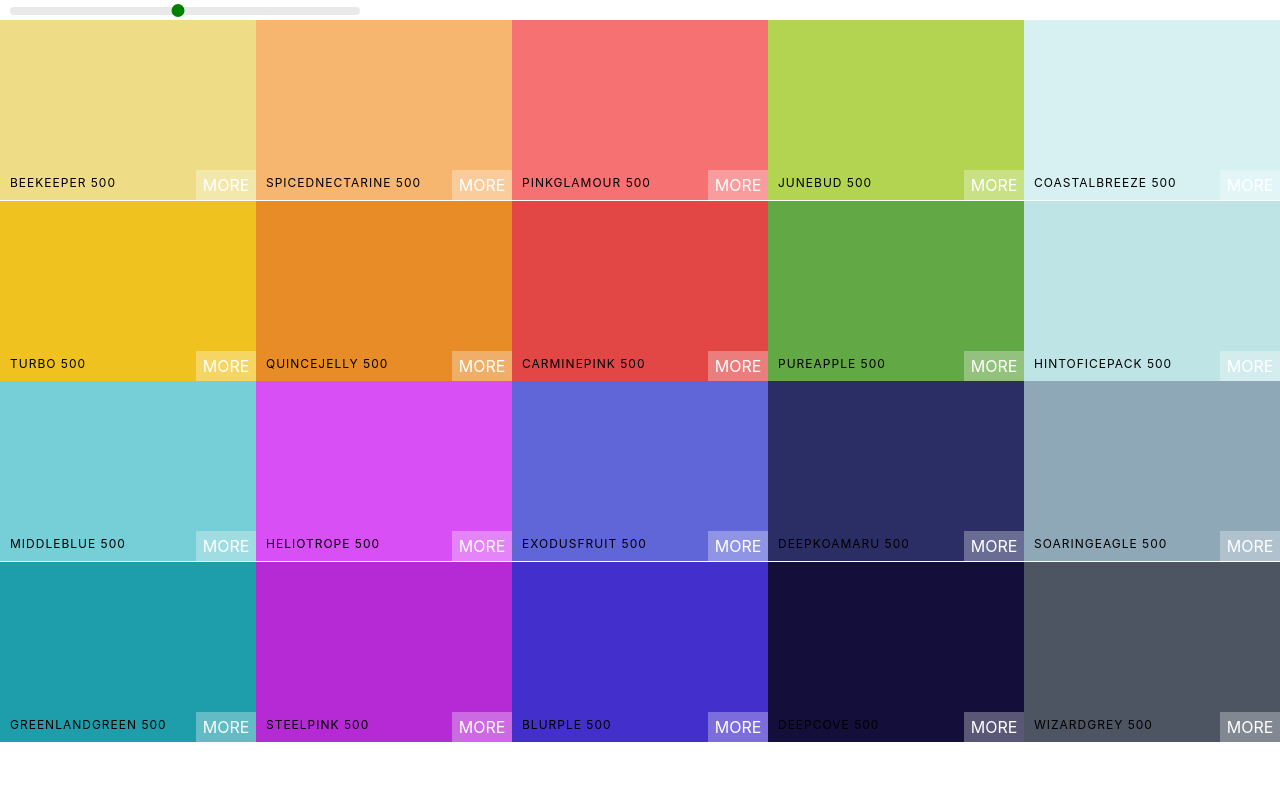
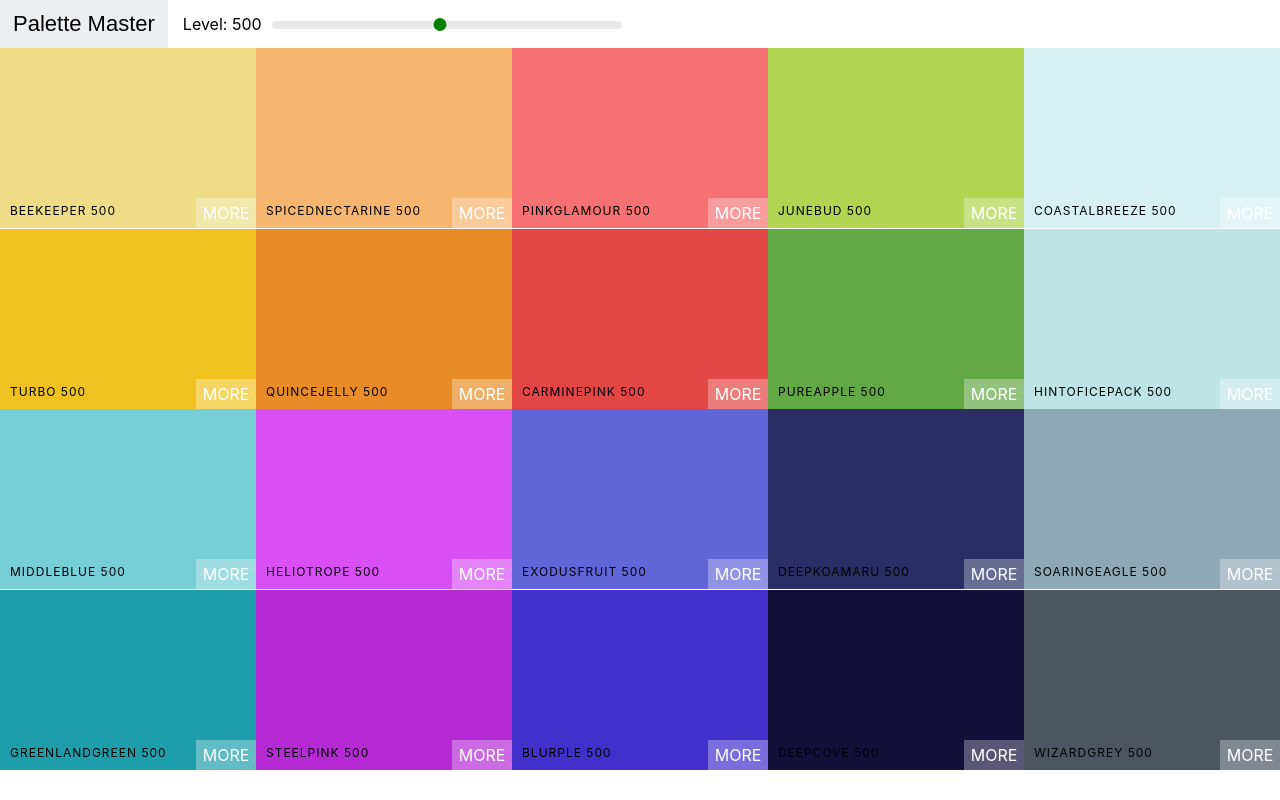
Before and after one commit to nanderrp/React-Color-App, a React (Create React App) app: page / in a window 1280 px wide. Built offline with nearby package versions, Linux system fonts and the light colour scheme.

Commit message:
added and styled navbar

```diff
--- /dev/null
+++ b/src/Navbar.css
@@ -0,0 +1,50 @@
+.Navbar {
+    display: flex;
+    align-items: center;
+    justify-content: flex-start;
+    height: 6vh;
+}
+
+.logo {
+    margin-right: 15px;
+    padding: 0 13px;
+    font-size: 22px;
+    background-color: #eceff1;
+    font-family: Arial, Helvetica, sans-serif;
+    height: 100%;
+    display: flex;
+    align-items: center;
+}
+
+.logo a {
+    text-decoration: none;
+    color: black;
+}
+
+.Slider {
+    width: 350px;
+    margin: 0 10px;
+    display: inline-block;
+}
+
+.rc-slider-track {
+    background-color: transparent;
+}
+
+.rc-slider-rail {
+    height: 8px;
+}
+
+.rc-slider-handle,
+.rc-slider-handle:active,
+.rc-slider-handle:focus,
+.rc-slider-handle:hover {
+    background-color: green;
+    outline: none;
+    border: 2px solid green;
+    box-shadow: none;
+    width: 13px;
+    height: 13px;
+    margin-left: -7px;
+    margin-top: -3px;
+}
--- /dev/null
+++ b/src/Navbar.js
@@ -0,0 +1,28 @@
+import React, { Component } from 'react';
+import 'rc-slider/assets/index.css';
+import './Navbar.css';
+import Slider from 'rc-slider';
+
+export default class Navbar extends Component {
+    render() {
+        const { level, changeLevel } = this.props;
+        return (
+            <nav className="Navbar">
+                <div className="logo">
+                    <a href="/">Palette Master</a>
+                </div>
+                <div className="Slider-container">
+                    <span>Level: {level}</span>
+                <div className="Slider">
+                <Slider
+                    defaultValue={level}
+                    min={100}
+                    max={900}
+                    step={100}
+                    onAfterChange={changeLevel}/>
+                </div>
+                </div>
+            </nav>
+        )
+    }
+}
--- a/src/palette.js
+++ b/src/palette.js
@@ -1,8 +1,7 @@
 import React, { Component } from 'react';
 import ColorBox from './ColorBox';
-import 'rc-slider/assets/index.css';
 import './Palette.css';
-import Slider from 'rc-slider';
+import Navbar from './Navbar';
 
 
 
@@ -26,9 +25,7 @@
         ));
         return (
             <div className="Palette">
-                <div className="Slider">
-                <Slider defaultValue={level} min={100} max={900} step={100} onAfterChange={this.changeLevel}/>
-                </div>
+                <Navbar level={level} changeLevel={this.changeLevel}/>
                 <div className="Palette-colors">
                 {colorBoxes}
                 </div>
```
